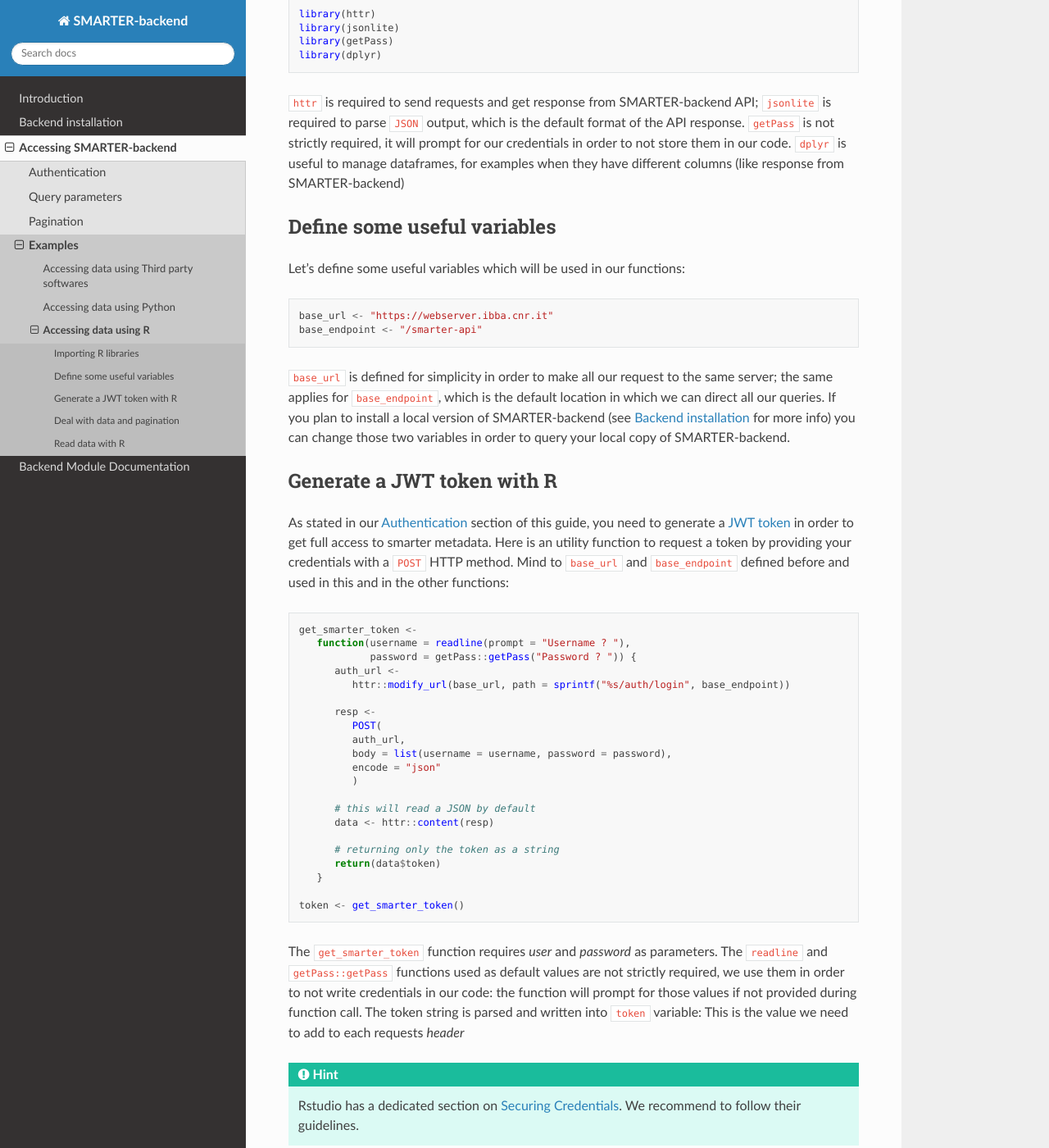
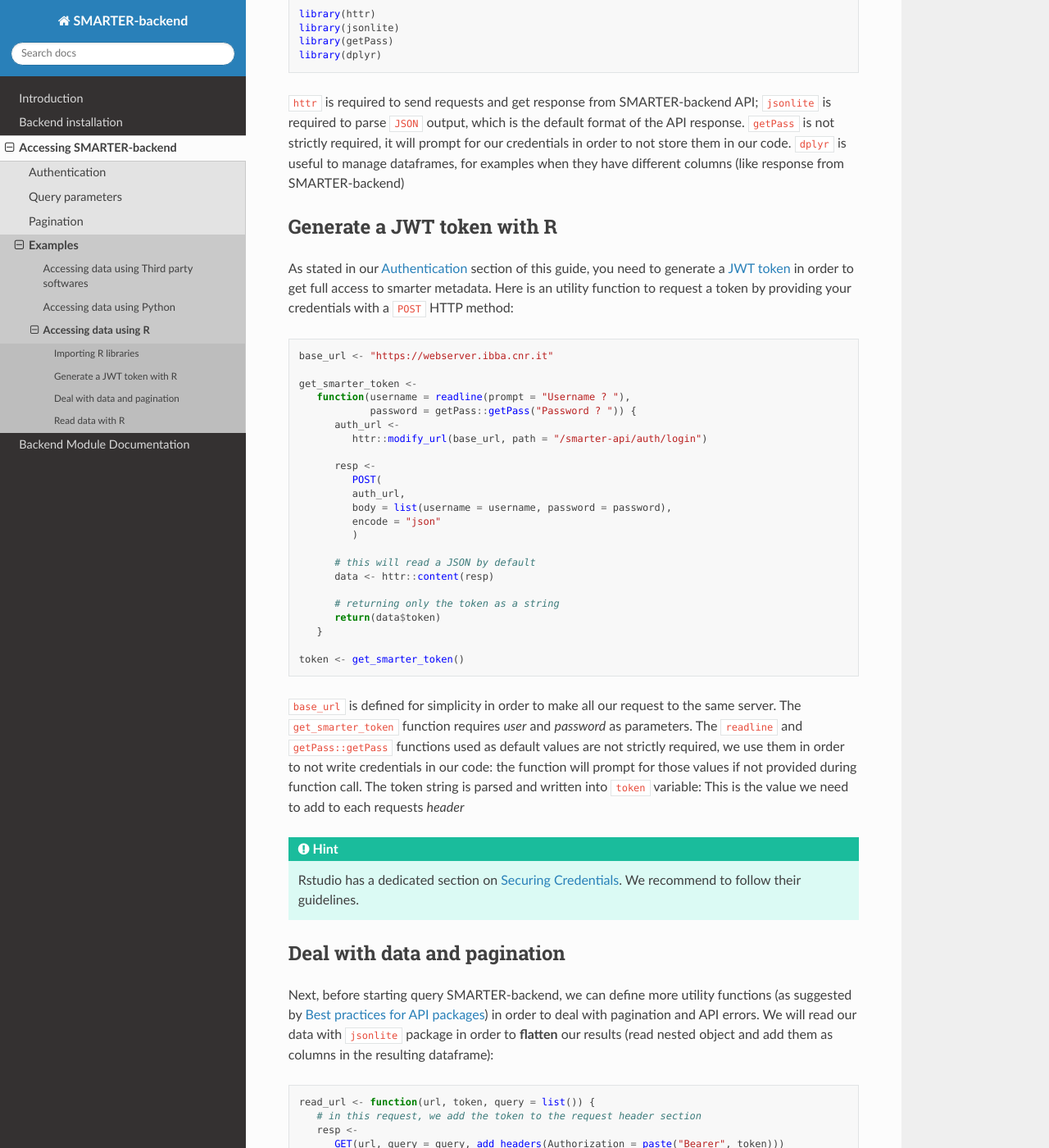
Before and after one commit to cnr-ibba/SMARTER-backend, a Sphinx documentation site: the page built from flask-data/smarter/docs/source/accessing/r.rst, in a window 1280 px wide and 1400 px high, scrolled down 366 px. Shown: the whole window at 82% size. Built offline with Sphinx 7.4.7 and the Read the Docs theme 2.0.0, drawn with Linux system fonts in a browser that asks for light colours; some of the changed text lies outside the part shown.

Commit message:
:rewind: Revert ":memo: update docs"
This reverts commit 4434e18b0d0b8e6cec84e1cc6976d0aab232c6ab.

```diff
--- a/flask-data/smarter/docs/source/accessing/r.rst
+++ b/flask-data/smarter/docs/source/accessing/r.rst
@@ -29,38 +29,23 @@ credentials in order to not store them in our code. ``dplyr`` is useful to manag
 dataframes, for examples when they have different columns (like response from
 SMARTER-backend)
 
-Define some useful variables
-----------------------------
-
-Let's define some useful variables which will be used in our functions:
-
-.. code-block:: r
-
-   base_url <- "https://webserver.ibba.cnr.it"
-   base_endpoint <- "/smarter-api"
-
-``base_url`` is defined for simplicity in order to make all our request to the
-same server; the same applies for ``base_endpoint``, which is the default location
-in which we can direct all our queries. If you plan to install a local version of
-SMARTER-backend (see :ref:`Backend installation` for more info) you can change
-those two variables in order to query your local copy of SMARTER-backend.
-
 Generate a JWT token with R
 ---------------------------
 
 As stated in our :ref:`Authentication` section of this guide, you need to generate
 a :ref:`JWT token <JWT Authentication>` in order to get full access to smarter
 metadata. Here is an utility function to request a token by providing your
-credentials with a ``POST`` HTTP method. Mind to ``base_url`` and ``base_endpoint``
-defined before and used in this and in the other functions:
+credentials with a ``POST`` HTTP method:
 
 .. code-block:: r
+
+   base_url <- "https://webserver.ibba.cnr.it"
 
    get_smarter_token <-
       function(username = readline(prompt = "Username ? "),
                password = getPass::getPass("Password ? ")) {
          auth_url <-
-            httr::modify_url(base_url, path = sprintf("%s/auth/login", base_endpoint))
+            httr::modify_url(base_url, path = "/smarter-api/auth/login")
 
          resp <-
             POST(
@@ -180,7 +166,7 @@ deal with datasets objects by querying the *datasets* endpoint:
 
    get_smarter_datasets <- function(token, query=list()) {
       url <-
-         modify_url(base_url, path = sprintf("%s/datasets", base_endpoint))
+         modify_url(base_url, path = "/smarter-api/datasets")
 
       data <- get_smarter_data(url, token, query)
 
@@ -199,7 +185,7 @@ define the ``get_smarter_breeds`` function:
 
    get_smarter_breeds <- function(token, query = list()) {
       # setting the URL endpoint
-      url <- httr::modify_url(base_url, path = sprintf("%s/breeds", base_endpoint))
+      url <- httr::modify_url(base_url, path = "/smarter-api/breeds")
 
       # reading our data
       data <- get_smarter_data(url, token, query)
@@ -264,7 +250,7 @@ endpoints relying on parameters:
       species <- tolower(species)
 
       url <-
-         modify_url(base_url, path = sprintf("%s/samples/%s", base_endpoint, species))
+         modify_url(base_url, path = sprintf("/smarter-api/samples/%s", species))
 
       data <- get_smarter_data(url, token, query)
 
@@ -312,12 +298,8 @@ variants. In the following example we will select the goat variants on chromosom
       species <- tolower(species)
       assembly <- toupper(assembly)
 
-      url <- modify_url(base_url, path = sprintf(
-         "%s/variants/%s/%s",
-         base_endpoint,
-         species,
-         assembly)
-      )
+      url <-
+         modify_url(base_url, path = sprintf("/smarter-api/variants/%s/%s", species, assembly))
 
       data <- get_smarter_data(url, token, query)
 
```
Also changed, not shown: other parts of flask-data/smarter/docs/source/accessing/r.rst (+3 -2 lines).
